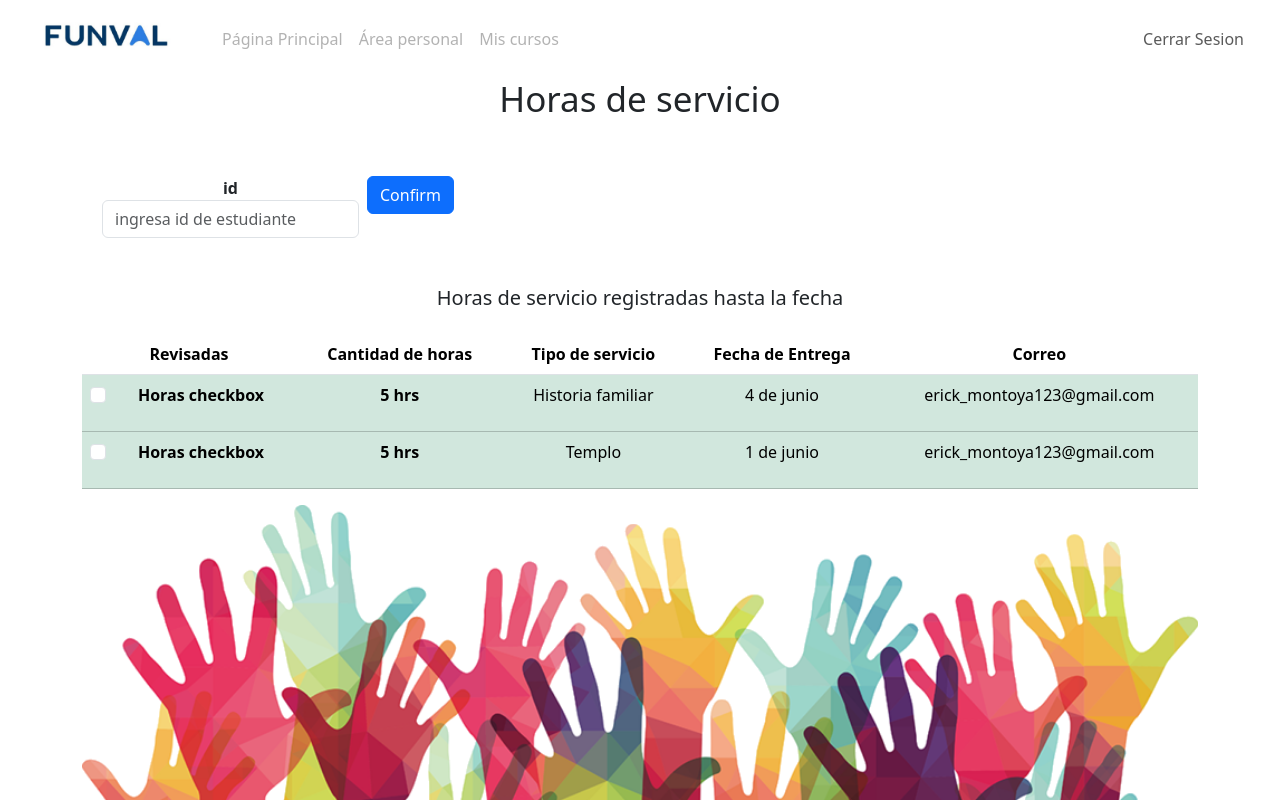
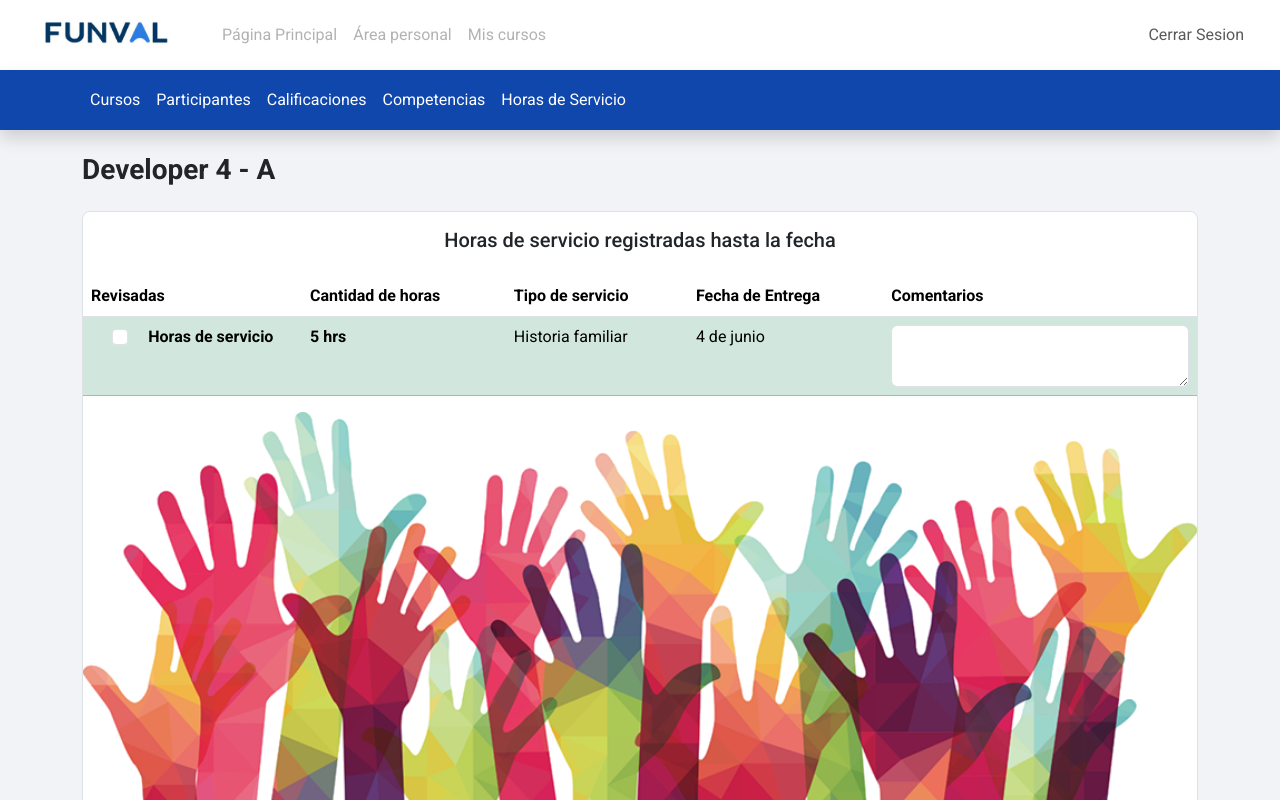
Before and after one commit to CarmenOcotan/Horas-Servicio, a React (Create React App) app: page / in a window 1280 px wide. Shown: the top 800 px of the page. Built offline with nearby package versions, Linux system fonts and the light colour scheme; the HTML template or start-up script is replaced by a standard one.

Commit message:
"test-1"

```diff
--- a/package.json
+++ b/package.json
@@ -12,6 +12,7 @@
     "react-bootstrap": "^2.7.4",
     "react-dom": "^18.2.0",
     "react-icons": "^4.9.0",
+    "react-router-dom": "^6.12.0",
     "react-scripts": "5.0.1",
     "web-vitals": "^2.1.4"
   },
--- a/public/index.html
+++ b/public/index.html
@@ -10,7 +10,9 @@
       name="description"
       content="Web site created using create-react-app"
     />
-
+    <link rel="preconnect" href="https://fonts.googleapis.com">
+    <link rel="preconnect" href="https://fonts.gstatic.com" crossorigin>
+    <link href="https://fonts.googleapis.com/css2?family=Roboto:wght@400;500;700&display=swap" rel="stylesheet">
     <!-- <link rel="apple-touch-icon" href="%PUBLIC_URL%/logo192.png" /> -->
     <!--
       manifest.json provides metadata used when your web app is installed on a
--- a/src/App.css
+++ b/src/App.css
@@ -1,46 +1,34 @@
+*{
+  font-family: 'Roboto', sans-serif;
+}
+
 .App {
   text-align: center;
+  background-color: #F2F3F7;
 }
 
-/* Css para pagina de las horas */
+/* Css para el div de las horas */
 
-body {
-  background-color: #F2F3F7;
-  font-size: 17px;
+.cont-horas{
+  margin-top: 75px;
+  text-align: left;
 }
-
 
 .logo{
   width: 186px;
   height: 51px;
 }
 
-
-.nav {
-  display: flex;
-}
 .items{
   display: flex;
   justify-content: center;
   align-items: center;
 }
 
-/* recuerda adaptar un position fixed para que se mueva el nav mientras se scrolea la pagina */
+.nav1 {
+  height: 70px;
+  font-size: 400;
 
-.nav-dad{
-  background-color: white;
-  box-shadow: 8px;
-  display: flex;
-  justify-content: space-between;
-  align-content: center;
-  align-items: center;
-}
-
-.navbar-nav1 {
-  display: flex;
-  align-items: center;
-  padding: 4px;
-  gap: 15px;
 }
 
 .sesion{
@@ -53,18 +41,48 @@ body {
 
 .titulo {
   margin-top: 30px;
-  font-size: 35px;
+  font-size: 28px;
+  font-weight: 700;
 }
 
 .main-content{
   background-color: white ;
+  border-radius: 0.5rem;
 }
 
 .servicio{
   display: block;
 }
 
-/* .imagen-service{
-  width: 600px;
-  height: 400px;
-} */
+.nav2 {
+  margin-top: 70px;
+  border: none;
+  background-color: #0f47ad;
+  height: 60px;
+
+}
+
+.lista {
+  color:#F2F3F7
+}
+
+.ll {
+  flex: none;
+  display: flex;
+  align-items: center;
+  color:#F2F3F7
+}
+
+.titulo-horas {
+  display: flex;
+  justify-content: center;
+}
+
+.tabla {
+  display: flex;
+  justify-content: center;
+}
+
+.lo {
+  height: 100%;
+}
--- a/src/App.js
+++ b/src/App.js
@@ -2,11 +2,13 @@ import './App.css';
 import 'bootstrap/dist/css/bootstrap.min.css';
 import Horas from './componentes/Horas-servicio';
 import Navb from './componentes/Nav';
+import Nav2 from './componentes/Nav2';
 
 function App() {
   return (
     <div className="App">
       <Navb/>
+      <Nav2/>
       <Horas/>
     </div>
   );
--- a/src/componentes/ExportApi.js
+++ b/src/componentes/ExportApi.js
@@ -2,59 +2,36 @@ import React from "react";
 import fondo from '../asset/servicio.png'
 import Form from 'react-bootstrap/Form';
 
-
 function Table (){
     return (
-        <div className="tablas mt-5">
-            <h5 className="mb-4">Horas de servicio registradas hasta la fecha</h5>
-                <table className="table table-hover tabla">
+        <div className="tablas mt-3" >
+            <h5 className=" mb-4 titulo-horas">Horas de servicio registradas hasta la fecha</h5>
+                <table className="table table-hover w-100 ">
                     <thead>
                         <tr>
                             <th scope="col">Revisadas</th>
                             <th scope="col">Cantidad de horas</th>
                             <th scope="col">Tipo de servicio</th>
                             <th scope="col">Fecha de Entrega</th>
-                            <th scope="col">Correo</th>
+                            <th scope="col">Comentarios</th>
                         </tr>
                     </thead>
                     <tbody>
                         <tr className="table-success">
                             <th>
-                            <Form>
-                                {['checkbox'].map((type) => (
-                                    <div key={`default-${type}`} className="mb-3">
-                                    <Form.Check
-                                        type={type}
-                                        id={`default-${type}`}
-                                        label={`Horas ${type}`}
-                                    />
-                                    </div>
-                                ))}
+                                <Form>
+                                    {['checkbox'].map((type) => (
+                                        <div key={`default-${type}`} className="d-flex  justify-content-evenly mb-3">
+                                        <Form.Check type={type} id={`default-${type}`}/>Horas de servicio
+                                        </div>))}
                                 </Form>
                             </th>
                             <th>5 hrs</th>
                             <td>Historia familiar</td>
                             <td>4 de junio</td>
-                            <td>erick_montoya123@gmail.com</td>
-                        </tr>
-                        <tr className="table-success">
                             <th>
-                                <Form>
-                                    {['checkbox'].map((type) => (
-                                        <div key={`default-${type}`} className="mb-3">
-                                        <Form.Check
-                                            type={type}
-                                            id={`default-${type}`}
-                                            label={`Horas ${type}`}
-                                        />
-                                        </div>
-                                    ))}
-                                </Form>
+                                <Form.Control as="textarea"/>
                             </th>
-                            <th>5 hrs</th>
-                            <td>Templo</td>
-                            <td>1 de junio</td>
-                            <td>erick_montoya123@gmail.com</td>
                         </tr>
                     </tbody>
                 </table>
--- a/src/componentes/Horas-servicio.js
+++ b/src/componentes/Horas-servicio.js
@@ -1,23 +1,26 @@
-import React from "react";
-import '../App.css'
+import Button from 'react-bootstrap/Button';
+import Col from 'react-bootstrap/Col';
+import Form from 'react-bootstrap/Form';
+import Row from 'react-bootstrap/Row';
 import Table from "./ExportApi";
 
 function Horas() {
     return (
-        <div className="container mb-5 pt-5">
-            <h3 className="titulo mb-4">Horas de servicio</h3>
-
-            <div className="main-content mb-5">
-                <form className="servicio row m-3 pt-4 g-2">
-                    <div className="col-auto">
-                        <label htmlFor="cedula" className="label fw-bold">id</label>
-                        <input type="text" className="form-control" id="cedula" placeholder="ingresa id de estudiante"/>
-                    </div>
-                    <div className="col-auto">
-                        <button type="submit" className="btn btn-primary mb-3">Confirm</button>
-                    </div>
-                </form>
-                {/* arreglo de react a continuacion */}
+        <div className="container lo cont-horas pt-5">
+            <h3 className="titulo mb-4">Developer 4 - A</h3>
+            <div className="main-content mb-5 border">
+                <Form className="servicio row m-3 pt-4 d-none w-75 g-2 flex-column">
+                    <Row className="align-items-center">
+                        <h6>Selecciona el Alumno por su Id</h6>
+                        <Col xs="auto">
+                            <Form.Label htmlFor="inlineFormInput" visuallyHidden> Name </Form.Label>
+                            <Form.Control className="mb-2" id="inlineFormInput" placeholder="Ingresa el Id del alumno"/>
+                        </Col>
+                        <Col xs="auto">
+                        <Button type="submit" className="mb-3">Buscar</Button>
+                        </Col>
+                    </Row>
+                    </Form>
                 <Table/>
             </div>
         </div>
--- /dev/null
+++ b/src/componentes/Nav2.js
@@ -0,0 +1,22 @@
+import React from 'react';
+import Container from 'react-bootstrap/Container';
+import Navbar from 'react-bootstrap/Navbar';
+import Nav from 'react-bootstrap/Nav';
+
+function Nav2() {
+    return (
+        <Navbar className="nav2 navbar fixed-top shadow" text="white" aria-label="Navegación del sitio">
+            <Container className='flex'>
+                <Nav className="justify-content-start flex-grow-1 pe-3">
+                    <Nav.Link className="text-white " href="#action1" disabled>Cursos</Nav.Link>
+                    <Nav.Link className="text-white" href="#action2" disabled>Participantes</Nav.Link>
+                    <Nav.Link className="text-white" href="#action1" disabled>Calificaciones</Nav.Link>
+                    <Nav.Link className="text-white" href="#action2" disabled>Competencias</Nav.Link>
+                    <Nav.Link className="text-white hover2 ll" href="#action1">Horas de Servicio</Nav.Link>
+                </Nav>
+            </Container>
+        </Navbar>
+    );
+}
+
+export default Nav2;
```
Also changed, not shown: 1 other file (tests, documents, lock files or other folders).
